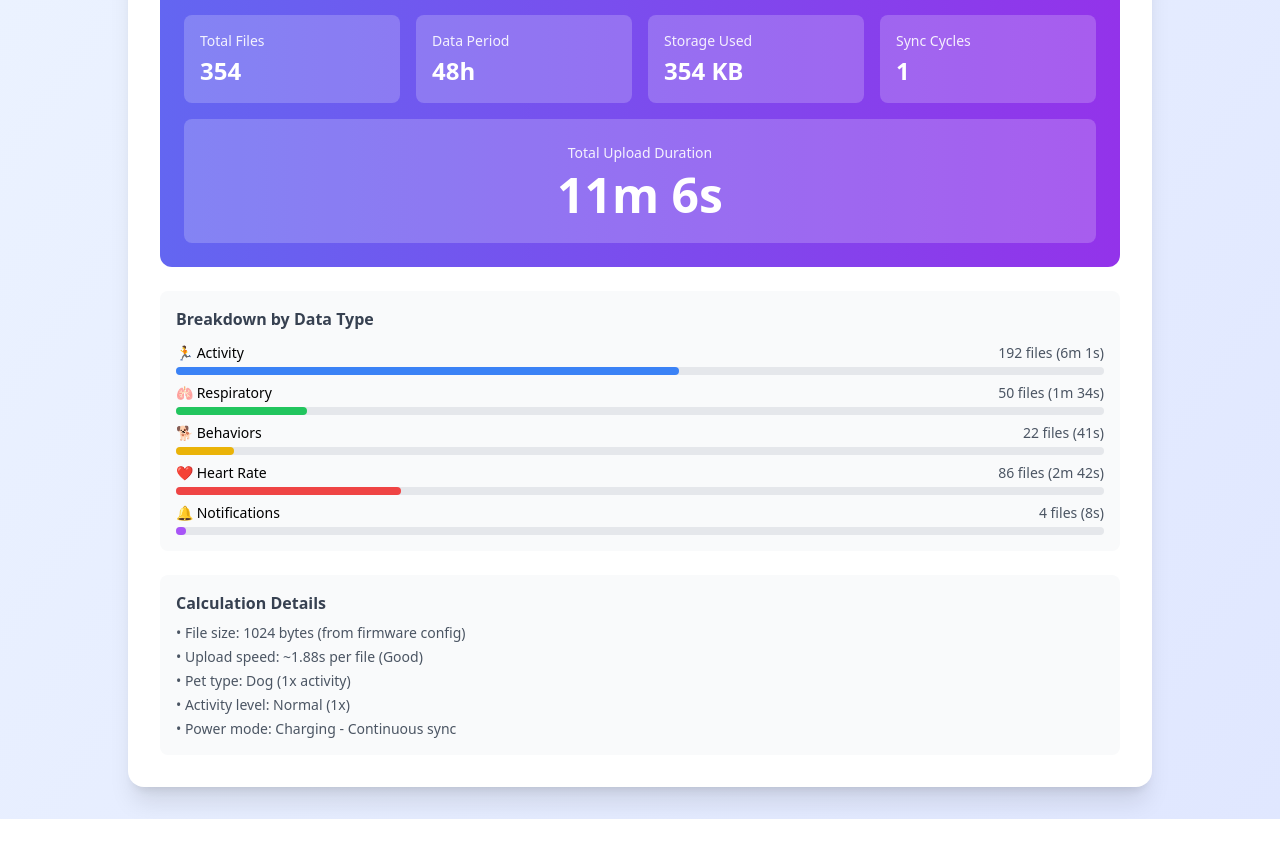
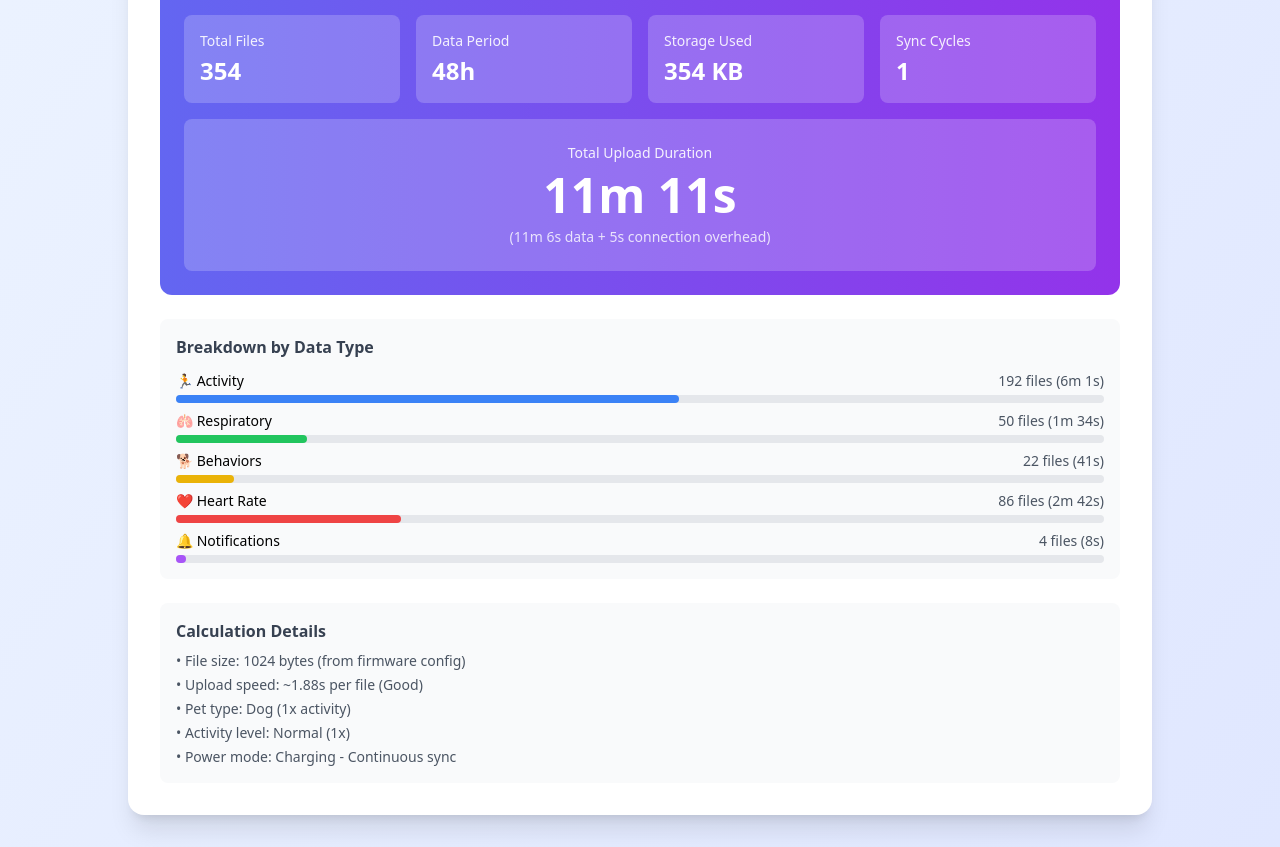
Before and after one commit to pedromarinho94/upload-estimation, a React (Vite) app: page / in a window 1280 px wide. Shown: the part 949-1796 px from the top of the page. Before the commit the page ends 1768 px from the top, so only its background shows below. Built offline with nearby package versions, Linux system fonts and the light colour scheme.

Commit message:
Add connection overhead to power mode calculation - battery mode now shows 5s overhead per sync cycle affecting total upload time

```diff
--- a/src/App.jsx
+++ b/src/App.jsx
@@ -144,7 +144,7 @@ export default function App() {
             totalFiles += files;
         });
 
-        const uploadSeconds = Math.round(totalFiles * secondsPerFile);
+        const baseUploadSeconds = Math.round(totalFiles * secondsPerFile);
         const storageKB = Math.round((totalFiles * FILE_SIZE_BYTES) / 1024);
 
         // Sync cycles in battery mode (every 15 min = 0.25 hours)
@@ -152,9 +152,17 @@ export default function App() {
             ? Math.ceil(hours / 0.25)
             : 1;
 
+        // Connection overhead per sync cycle (WiFi connect, MQTT handshake, auth)
+        // Based on CONNECTION_MANAGER configs: ~5 seconds per connection establishment
+        const CONNECTION_OVERHEAD_SECONDS = 5;
+        const overheadSeconds = syncCycles * CONNECTION_OVERHEAD_SECONDS;
+        const uploadSeconds = baseUploadSeconds + overheadSeconds;
+
         setResults({
             totalFiles,
             uploadSeconds,
+            baseUploadSeconds,
+            overheadSeconds,
             dataHours: hours,
             storageKB,
             syncCycles,
@@ -362,6 +370,11 @@ export default function App() {
                             <div className="col-span-2 md:col-span-4 bg-white bg-opacity-20 rounded-lg p-6 text-center">
                                 <div className="text-sm opacity-90 mb-2">Total Upload Duration</div>
                                 <div className="text-4xl md:text-5xl font-bold">{formatTime(results.uploadSeconds)}</div>
+                                {results.overheadSeconds > 0 && (
+                                    <div className="text-sm mt-2 opacity-80">
+                                        ({formatTime(results.baseUploadSeconds || 0)} data + {formatTime(results.overheadSeconds || 0)} connection overhead)
+                                    </div>
+                                )}
                             </div>
                         </div>
                     </div>
```
